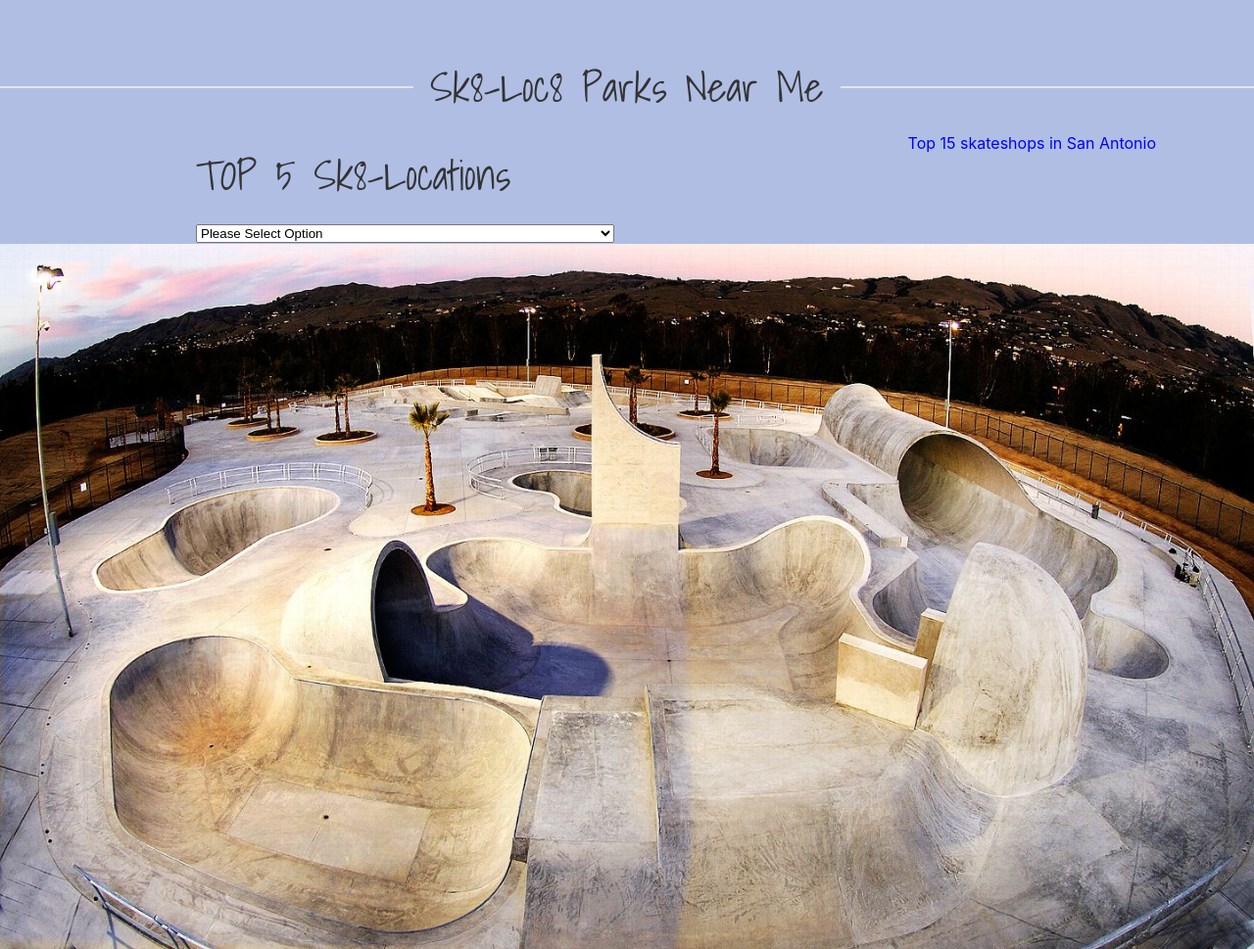
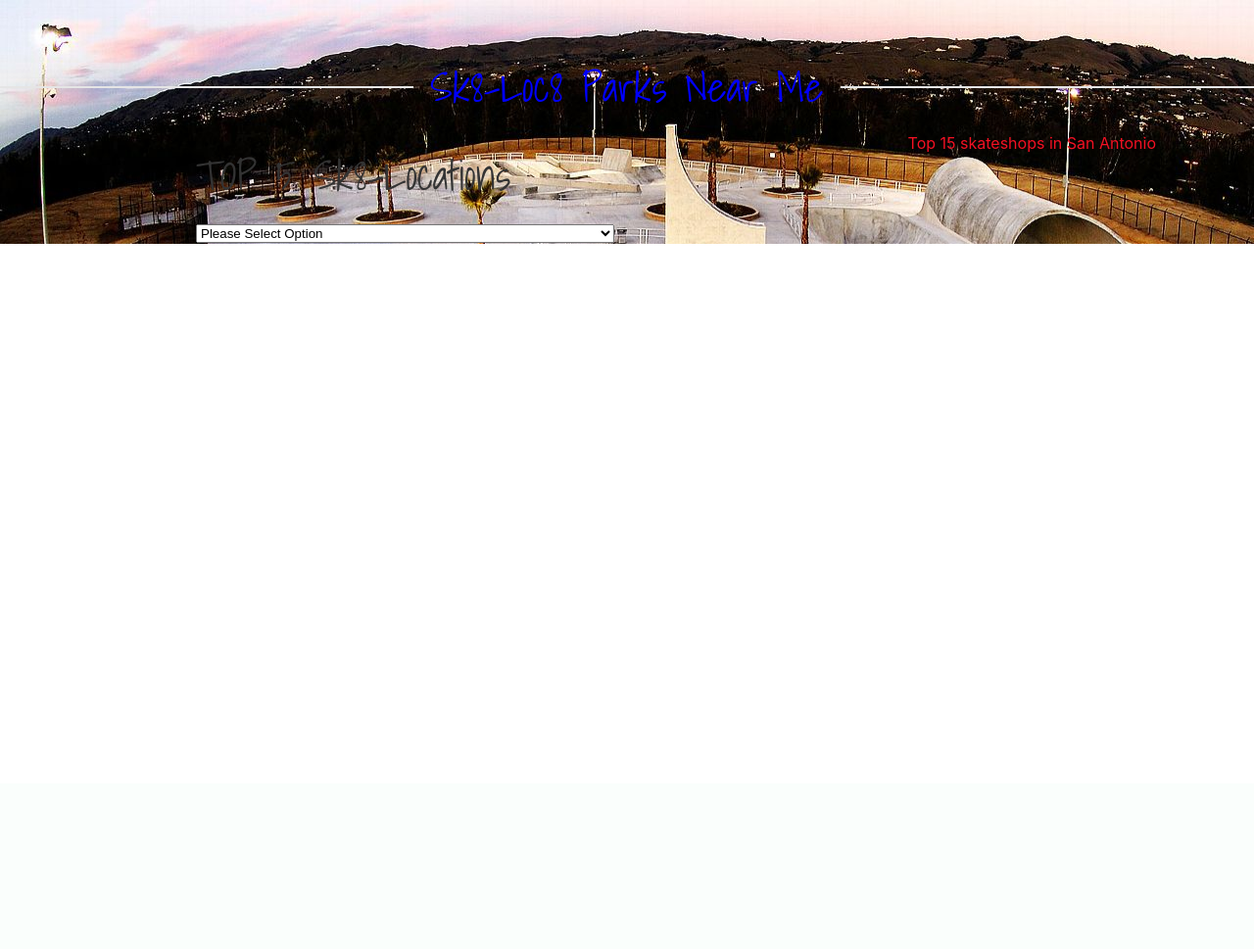
Before and after one commit to bgranade/skate, a PHP site: page /index.html in a window 1280 px wide. Shown: the whole page at 98% size. After the commit the page ends 249 px from the top, so only its background shows below. Run offline with PHP 8.4, Linux system fonts and the light colour scheme; some libraries are stand-ins or nearby versions.

Commit message:
added images and background

```diff
--- a/assets/style/style.css
+++ b/assets/style/style.css
@@ -1,17 +1,19 @@
+#image {
+    color: blue;
+}
 #link {
     float: right;
-    color: blue;
+    color: rgb(243, 17, 35);
     margin-right: 100px;
 }
 
 h1 {
     font-family: 'Shadows Into Light', cursive;
 }
-body{
-    background-color: rgb(176, 190, 228);
-}
+
 #the_select{
 margin-left: 200px;
+
 }
 #top5 {
     margin-left: 200px;
@@ -19,3 +21,14 @@ margin-left: 200px;
 #temperature {
     margin-right: 100px;
 }
+#map {
+    height: 500px;
+    width: 500px;
+    margin-left: 200px;
+    }
+body {
+
+        background-image: url("../Images/skate.png"); */
+        background-color: rgb(176, 190, 228);
+
+    }
--- a/index.html
+++ b/index.html
@@ -15,7 +15,6 @@
 
 
 
-<body>
 
     <div class="uk-position-relative">
 
@@ -32,13 +31,7 @@
 <link rel='stylesheet' type='text/css' href='sdk/map.css'/>
 <script src='sdk/tomtom.min.js'></script>
 <script src="https://ajax.googleapis.com/ajax/libs/jquery/3.4.1/jquery.min.js"></script>
-<style>
-#map {
-height: 500px;
-width: 500px;
-margin-left: 200px;
-}
-</style>
+
 </head>
 <body>
 <h1 id="top5"> TOP 5 Sk8-Locations</h1>
@@ -53,7 +46,7 @@ margin-left: 200px;
 
 
 
-<div id='weathermap' style="width:50%"></div>
+<div id='weathermap' style="width:0%"></div>
 
 <div id="temperature" style="float:right;margin-top: -450px;"></div>
 
@@ -136,7 +129,7 @@ $(function(){
 });
 
 </script>
-<img src=assets/Images/Skate.png>
+<!-- <img id="skate" src=assets/Images/Skate.png> -->
 
 <!-- UIkit JS -->
     <script src="https://cdn.jsdelivr.net/npm/uikit@3.2.3/dist/js/uikit.min.js"></script>
```
Also changed, not shown: assets/Images/image.png (added), assets/Images/multiskate.png (added), assets/Images/skateboard.png (added).
